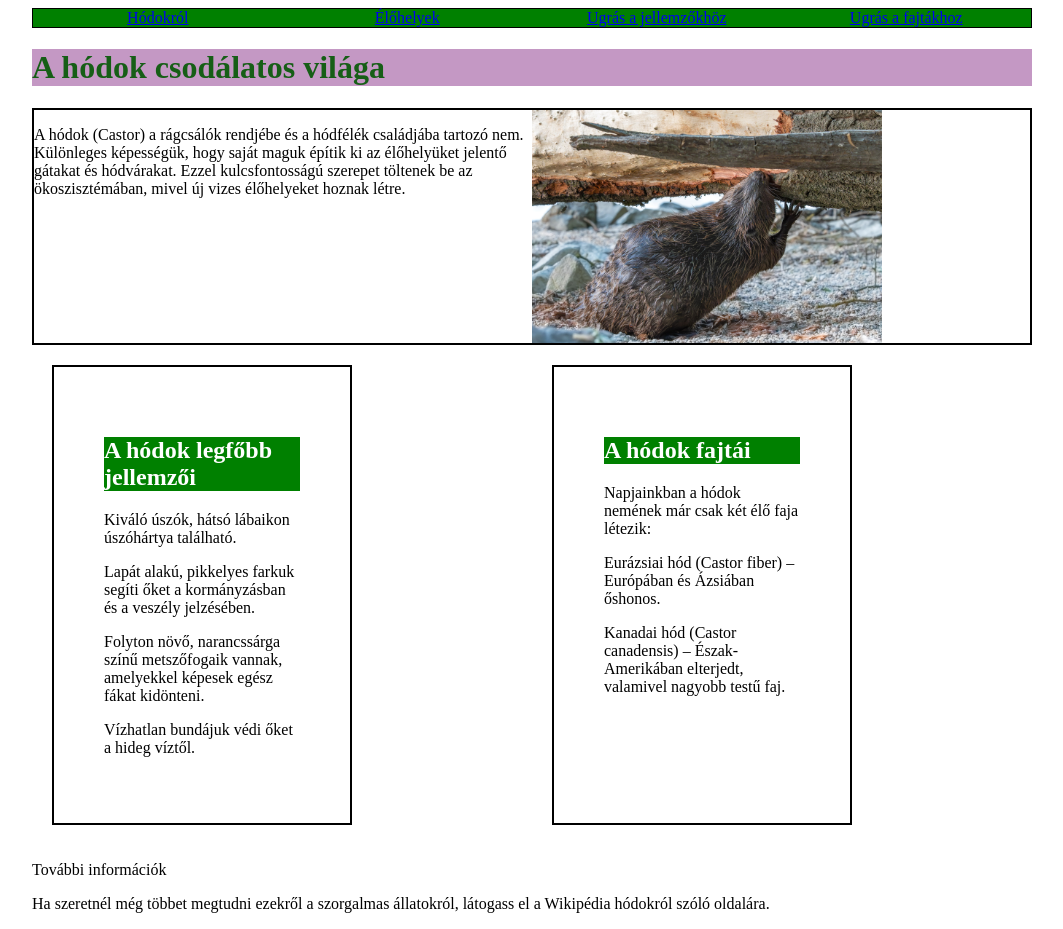
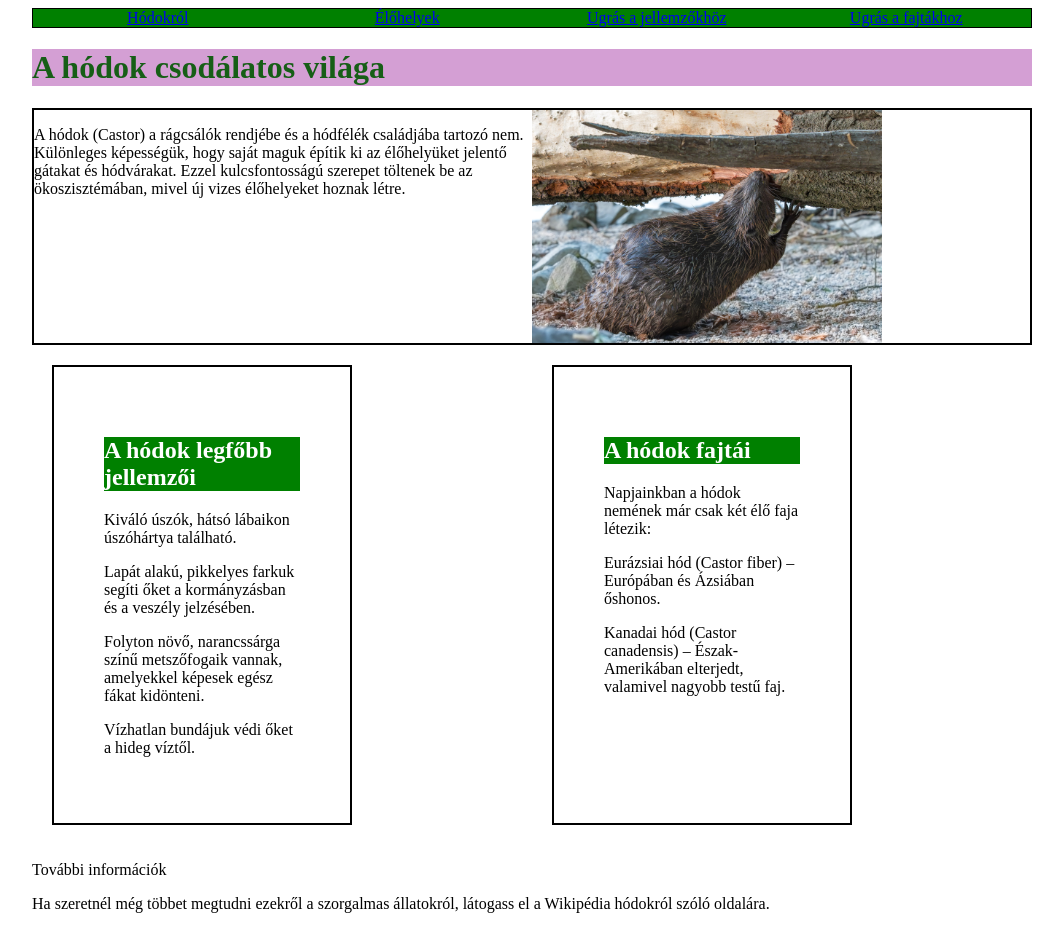
Before and after one commit to doczybarni/doczy_barnabas_gyakorlas2, a plain HTML site: page index.html in a window 1280 px wide. Shown: the whole page, without its empty margins (108-1171 px from the left). Drawn offline with Linux system fonts and the light colour scheme.

Commit message:
html css

```diff
--- a/stilus.css
+++ b/stilus.css
@@ -1,5 +1,5 @@
 h1{
-    background-color: rgb(196, 152, 196);
+    background-color: rgb(212, 159, 212);
     color: rgb(22, 94, 22);
 }
 
```
